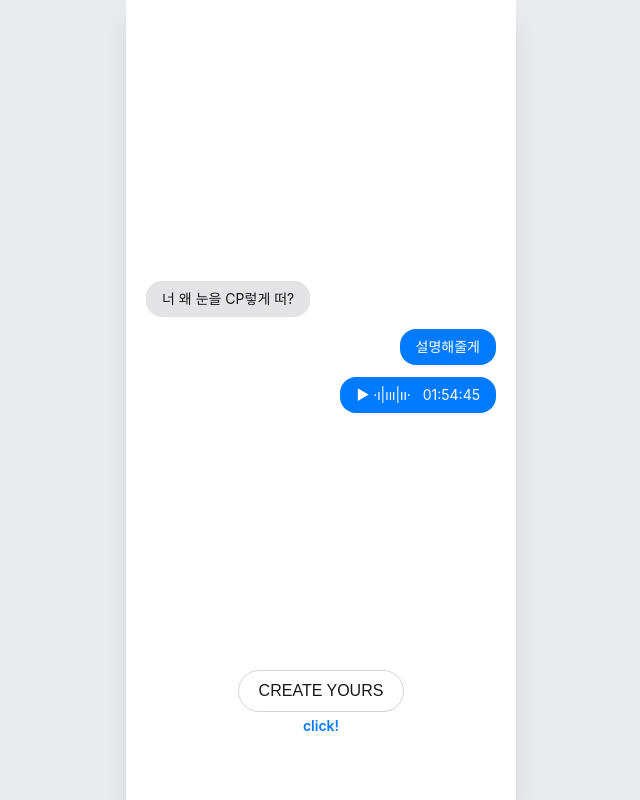
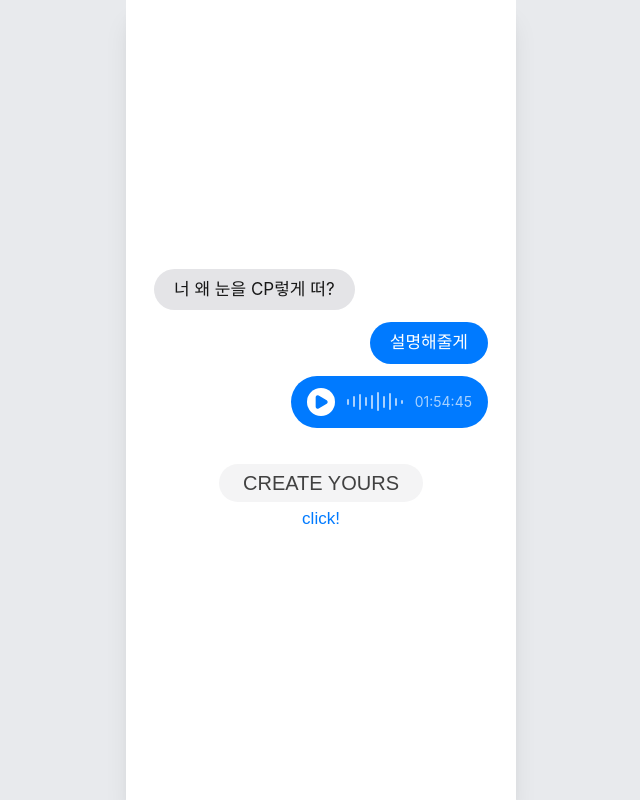
Before and after one commit to Ko-Jeong/MyFavorMaker-FE, a Next.js app: page / in a window 1280 px wide. Shown: the whole page, without its empty margins (319-959 px from the left). Built offline with nearby package versions, Linux system fonts and the light colour scheme; a web font is replaced by a local one.

Commit message:
✨ Feature: 디자인에 맞춰 페이지 제작

```diff
--- a/src/app/page.tsx
+++ b/src/app/page.tsx
@@ -1,33 +1,56 @@
 import Link from "next/link";
+import { Play } from "lucide-react";
+
+/* 음성 메시지 파형 */
+const WAVE_BARS = [6, 11, 16, 9, 14, 19, 12, 17, 8, 4];
+function Waveform() {
+  return (
+    <div className="flex items-center gap-[4px]">
+      {WAVE_BARS.map((h, i) => (
+        <span
+          key={i}
+          className="w-[2px] rounded-full bg-white opacity-66"
+          style={{ height: h }}
+        />
+      ))}
+    </div>
+  );
+}
 
 /**
- * [담당 A] 랜딩 (시안: "랜딩")
+ * 랜딩 페이지
  * 채팅형 인트로 → CREATE YOURS 로 /charts 진입
  */
 export default function LandingPage() {
   return (
-    <div className="flex flex-1 flex-col px-5 py-6">
-      {/* 채팅 영역 */}
-      <div className="flex flex-1 flex-col justify-center gap-3">
-        <div className="max-w-[70%] self-start rounded-2xl bg-zinc-200 px-4 py-2 text-sm">
+    <div className="flex flex-1 flex-col justify-center px-7 py-6">
+      {/* 채팅 + CTA 를 한 묶음으로, 세로 중앙 정렬 */}
+      <div className="flex flex-col gap-3">
+        <div className="max-w-[78%] self-start rounded-3xl bg-zinc-200 px-5 py-2 text-[17px]">
           너 왜 눈을 CP렇게 떠?
         </div>
-        <div className="max-w-[70%] self-end rounded-2xl bg-primary px-4 py-2 text-sm text-white">
+        <div className="max-w-[78%] self-end rounded-4xl bg-primary px-5 py-2 text-[17px] text-white">
           설명해줄게
         </div>
-        <div className="max-w-[70%] self-end rounded-2xl bg-primary px-4 py-2 text-sm text-white">
-          ▶ ·ı|ııı|ıı·&nbsp;&nbsp;&nbsp;01:54:45
+        <div className="flex max-w-[78%] items-center gap-3 self-end rounded-4xl bg-primary px-4 py-3 text-[17px] text-white">
+          {/* 재생 버튼 아이콘 */}
+          <span className="flex h-7 w-7 items-center justify-center rounded-full bg-white">
+            <Play className="h-4 w-4 fill-primary text-primary" />
+          </span>
+          {/* 음성 파형 (막대로 표현) */}
+          <Waveform />
+          <span className="text-sm opacity-66">01:54:45</span>
         </div>
-      </div>
 
-      {/* CTA */}
-      <div className="flex flex-col items-center gap-1 pb-10">
-        <div className="rounded-full border border-zinc-300 px-5 py-2 font-title text-base">
-          CREATE YOURS
+        {/* CREATE YOURS — 말풍선 바로 아래 */}
+        <div className="mt-6 flex flex-col items-center gap-1">
+          <div className="rounded-[50px] bg-zinc-100 px-6 py-1 font-title text-[20px] text-[#414141]">
+            CREATE YOURS
+          </div>
+          <Link href="/charts" className="font-title text-[17px] text-primary">
+            click!
+          </Link>
         </div>
-        <Link href="/charts" className="text-sm font-semibold text-primary">
-          click!
-        </Link>
       </div>
     </div>
   );
```
